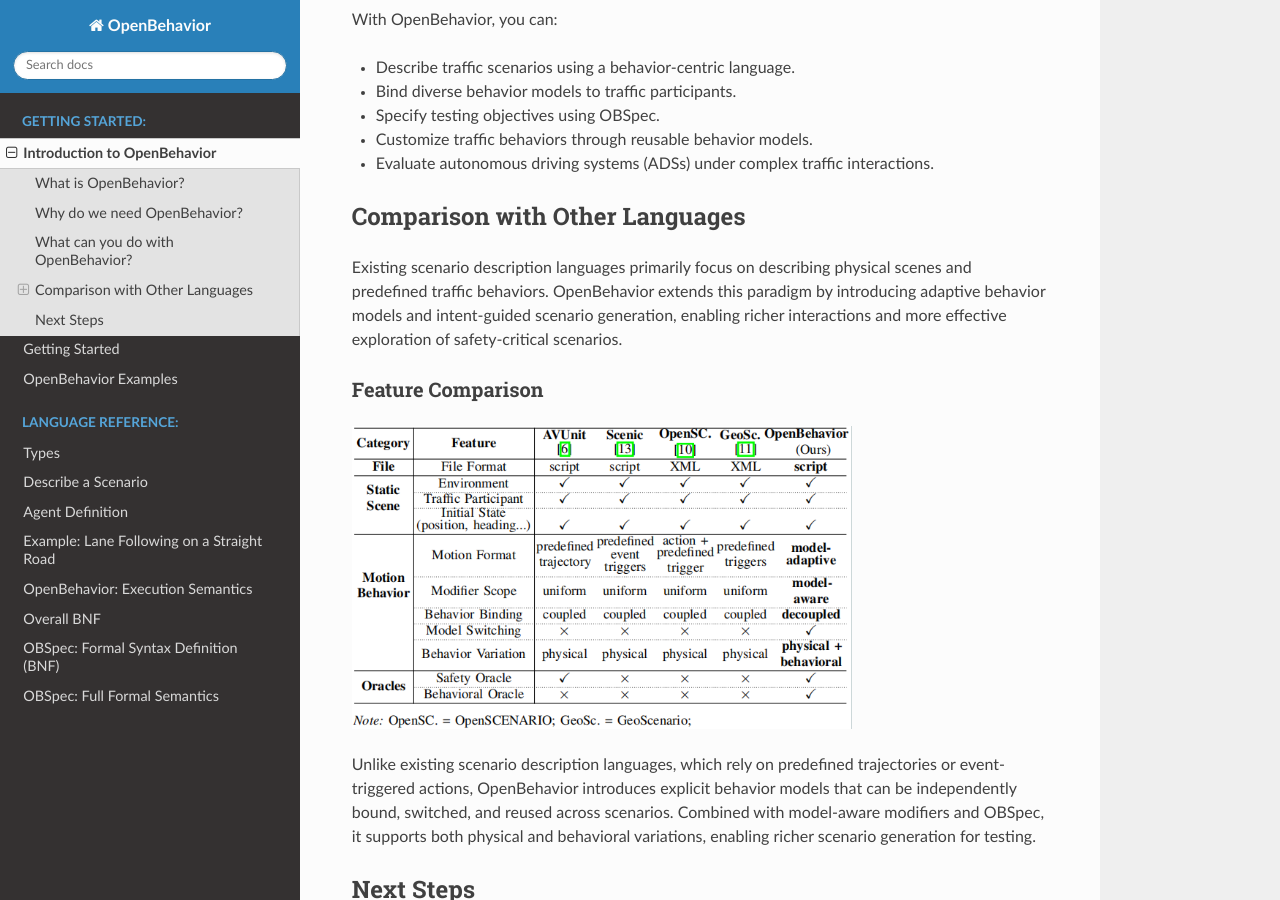
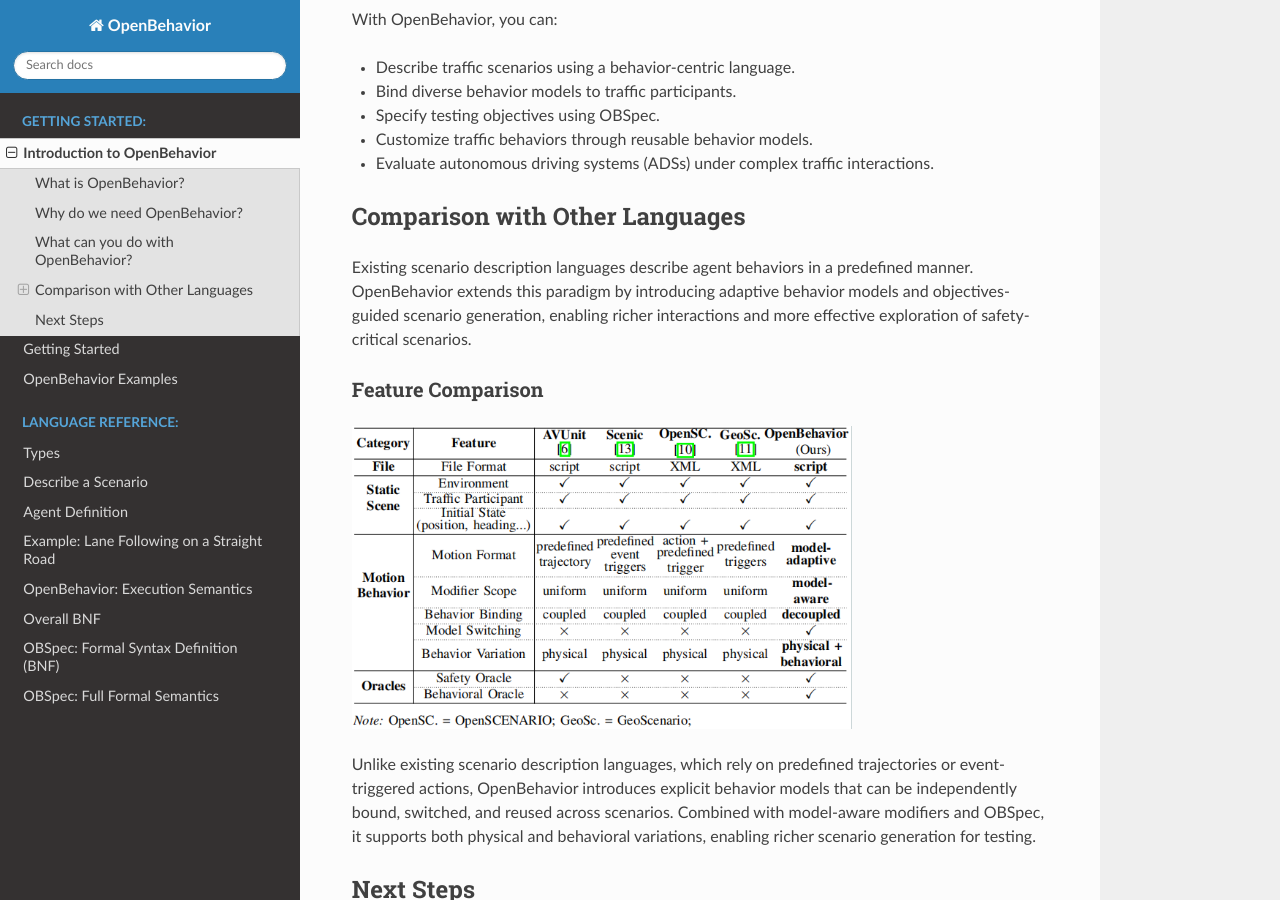
Before and after one commit to Sunshinesheep/OpenBehavior-doc, a Sphinx documentation site: the page built from docs/source/Introduction_to_OpenBehavior.md, in a window 1280 px wide and 900 px high, scrolled down 704 px. Built offline with Sphinx 7.4.7 and the Read the Docs theme 3.1.0, drawn with Linux system fonts in a browser that asks for light colours.

Commit message:
Update Introduction_to_OpenBehavior.md

```diff
--- a/docs/source/Introduction_to_OpenBehavior.md
+++ b/docs/source/Introduction_to_OpenBehavior.md
@@ -22,7 +22,7 @@ With OpenBehavior, you can:
 
 ## Comparison with Other Languages
 
-Existing scenario description languages primarily focus on describing physical scenes and predefined traffic behaviors. OpenBehavior extends this paradigm by introducing adaptive behavior models and intent-guided scenario generation, enabling richer interactions and more effective exploration of safety-critical scenarios.
+Existing scenario description languages describe agent behaviors in a predefined manner. OpenBehavior extends this paradigm by introducing adaptive behavior models and objectives-guided scenario generation, enabling richer interactions and more effective exploration of safety-critical scenarios.
 
 ### Feature Comparison
 
```
